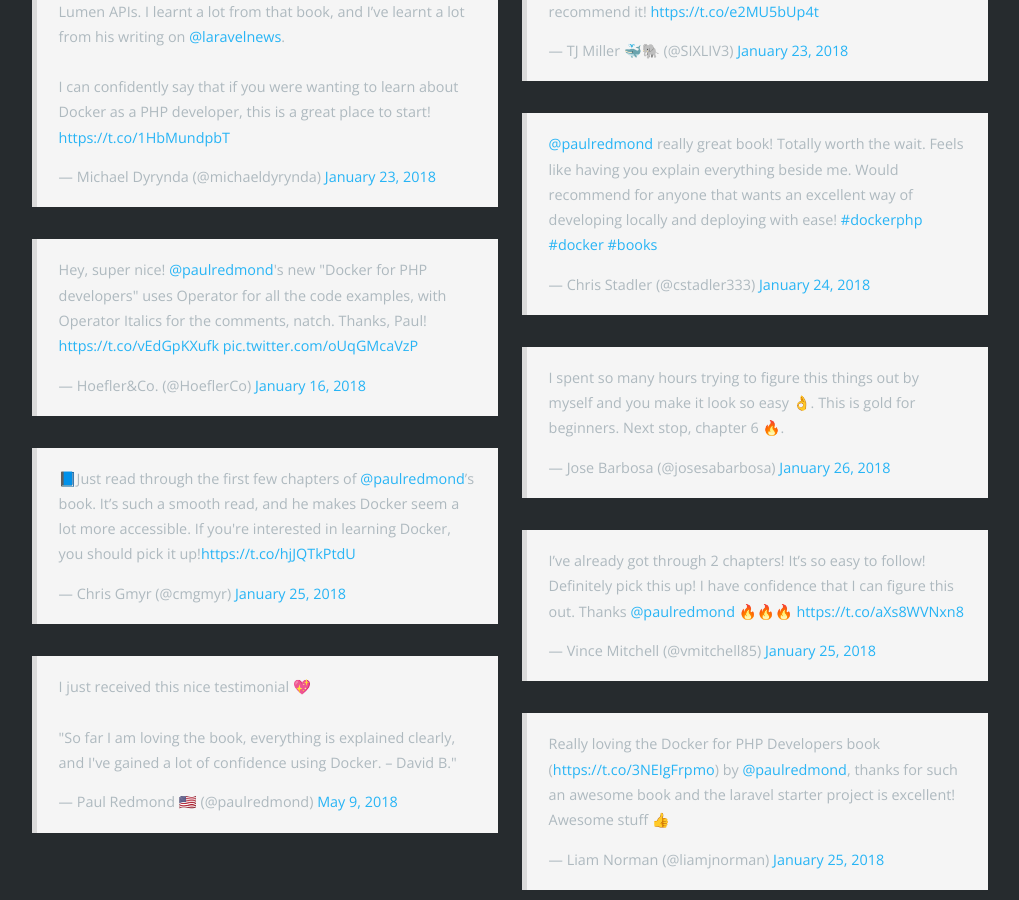
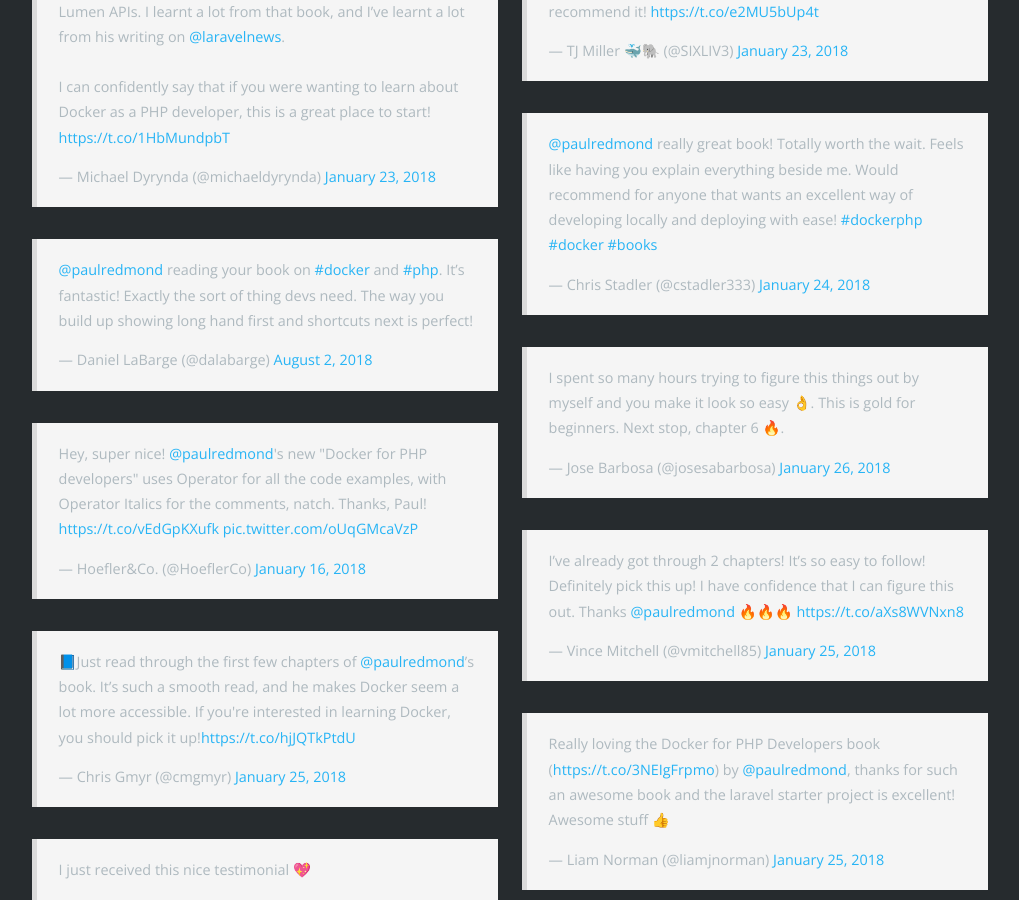
Before and after one commit to bitpressio/bitpressio.github.io, a Jekyll site: the page built from mastering-docker-php.md, in a window 1280 px wide and 900 px high, scrolled down 5303 px. Shown: the whole window, without its empty margins (130-1149 px from the left). Built offline with Jekyll 4.4.1, drawn with Linux system fonts in a browser that asks for light colours; nearby versions of some CDN libraries; some web fonts are replaced; comment, search, counter and statistics services are not loaded.

Commit message:
Add twitter praise (#7)

```diff
--- a/mastering-docker-php.md
+++ b/mastering-docker-php.md
@@ -549,6 +549,10 @@ permalink: /docker-for-php-developers/
                                 <blockquote class="twitter-tweet" data-lang="en"><p lang="en" dir="ltr">I first met Paul when he was writing his book on testing Lumen APIs. I learnt a lot from that book, and I’ve learnt a lot from his writing on <a href="https://twitter.com/laravelnews?ref_src=twsrc%5Etfw">@laravelnews</a>. <br><br>I can confidently say that if you were wanting to learn about Docker as a PHP developer, this is a great place to start! <a href="https://t.co/1HbMundpbT">https://t.co/1HbMundpbT</a></p>&mdash; Michael Dyrynda (@michaeldyrynda) <a href="https://twitter.com/michaeldyrynda/status/955903645333229574?ref_src=twsrc%5Etfw">January 23, 2018</a></blockquote>
                             </div>
                             <div class="mb-2">
+                                <blockquote class="twitter-tweet" data-lang="en"><p lang="en" dir="ltr"><a href="https://twitter.com/paulredmond?ref_src=twsrc%5Etfw">@paulredmond</a> reading your book on <a href="https://twitter.com/hashtag/docker?src=hash&amp;ref_src=twsrc%5Etfw">#docker</a> and <a href="https://twitter.com/hashtag/php?src=hash&amp;ref_src=twsrc%5Etfw">#php</a>. It’s fantastic! Exactly the sort of thing devs need. The way you build up showing long hand first and shortcuts next is perfect!</p>&mdash; Daniel LaBarge (@dalabarge) <a href="https://twitter.com/dalabarge/status/1025105406685790208?ref_src=twsrc%5Etfw">August 2, 2018</a></blockquote>
+                                <script async src="https://platform.twitter.com/widgets.js" charset="utf-8"></script>
+                            </div>
+                            <div class="mb-2">
                                 <blockquote class="twitter-tweet" data-lang="en"><p lang="en" dir="ltr">Hey, super nice! <a href="https://twitter.com/paulredmond?ref_src=twsrc%5Etfw">@paulredmond</a>&#39;s new &quot;Docker for PHP developers&quot; uses Operator for all the code examples, with Operator Italics for the comments, natch. Thanks, Paul! <a href="https://t.co/vEdGpKXufk">https://t.co/vEdGpKXufk</a> <a href="https://t.co/oUqGMcaVzP">pic.twitter.com/oUqGMcaVzP</a></p>&mdash; Hoefler&amp;Co. (@HoeflerCo) <a href="https://twitter.com/HoeflerCo/status/953295760019394560?ref_src=twsrc%5Etfw">January 16, 2018</a></blockquote>
                             </div>
                             <div class="mb-2">
```
